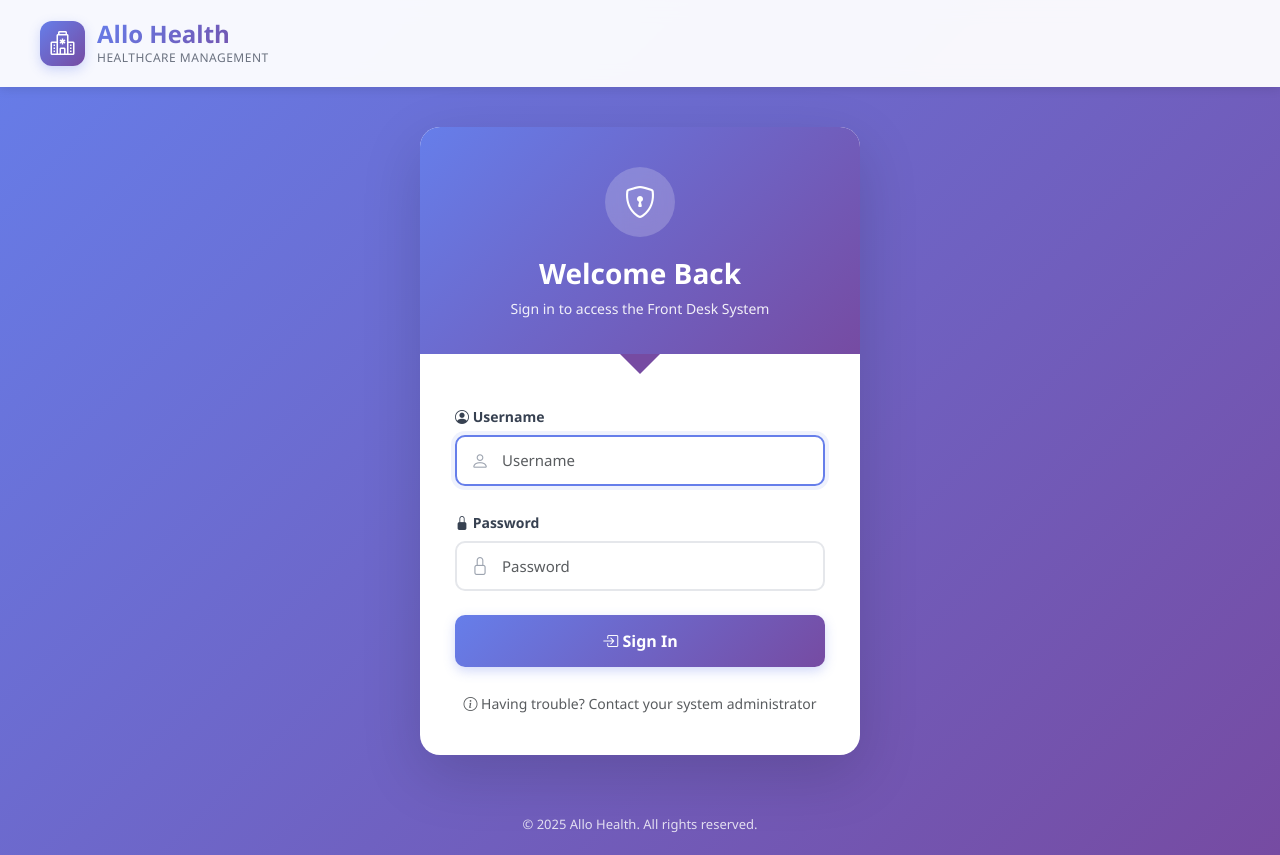
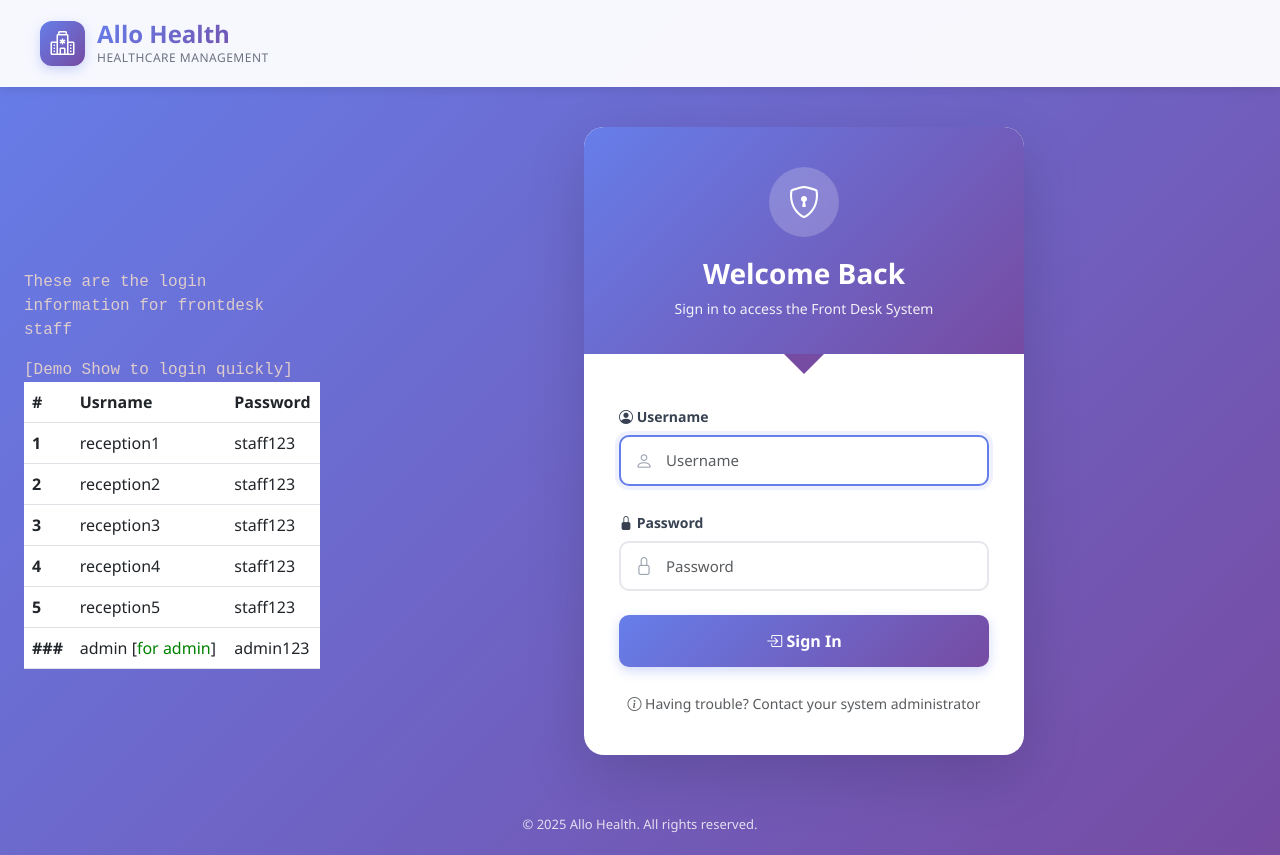
Before and after one commit to Tejas132005/Frontdesk_Clinic_Management, a Django app: page /accounts/login/ in a window 1280 px wide. Run offline with Django 4.2, Linux system fonts and the light colour scheme.

Commit message:
Updated login page

```diff
--- a/templates/accounts/login.html
+++ b/templates/accounts/login.html
@@ -73,11 +73,13 @@
 
         .login-container {
             flex: 1;
-            display: flex;
+            display: grid;
+            grid-template-columns: 3fr 9fr;
             align-items: center;
-            justify-content: center;
             padding: 40px 20px;
             min-height: calc(100vh - 200px);
+            column-gap: 24px;
+            justify-self: center;
         }
 
         .login-card {
@@ -88,6 +90,7 @@
             max-width: 440px;
             width: 100%;
             animation: slideUp 0.5s ease-out;
+            justify-self: center;
         }
 
         @keyframes slideUp {
@@ -258,6 +261,64 @@
 
     <!-- Login Container -->
     <div class="login-container">
+
+        <div class="login-data justify-content-center p-1">
+            <!-- Table -->
+            <br><br><br>
+            <table class="table">
+                <p style="font-family: 'Courier New', Courier, monospace;
+                font-weight: 300;
+                color: rgb(223, 204, 204);">
+                    These are the login information for frontdesk staff
+                </p>
+                <div style="font-family: 'Courier New', Courier, monospace;
+                font-weight: 300;
+                color: rgb(223, 204, 204);">
+                    [Demo Show to login quickly]
+                </div>
+                <thead>
+                    <tr>
+                        <th scope="col">#</th>
+                        <th scope="col">Usrname</th>
+                        <th scope="col">Password</th>
+                    </tr>
+                </thead>
+                <tbody>
+                    <tr>
+                        <th scope="row">1</th>
+                        <td>reception1</td>
+                        <td>staff123</td>
+                    </tr>
+                    <tr>
+                        <th scope="row">2</th>
+                        <td>reception2</td>
+                        <td>staff123</td>
+                    </tr>
+                    <tr>
+                        <th scope="row">3</th>
+                        <td>reception3</td>
+                        <td>staff123</td>
+                    </tr>
+                    <tr>
+                        <th scope="row">4</th>
+                        <td>reception4</td>
+                        <td>staff123</td>
+                    </tr>
+                    <tr>
+                        <th scope="row">5</th>
+                        <td>reception5</td>
+                        <td>staff123</td>
+                    </tr>
+                    <tr>
+                        <th scope="row">###</th>
+                        <td>admin [<span style="color: green;">for admin</span>]</td>
+                        <td>admin123</td>
+                    </tr>
+
+                </tbody>
+            </table>
+        </div>
+
         <div class="login-card">
             <div class="login-header">
                 <div class="login-header-icon">
```
